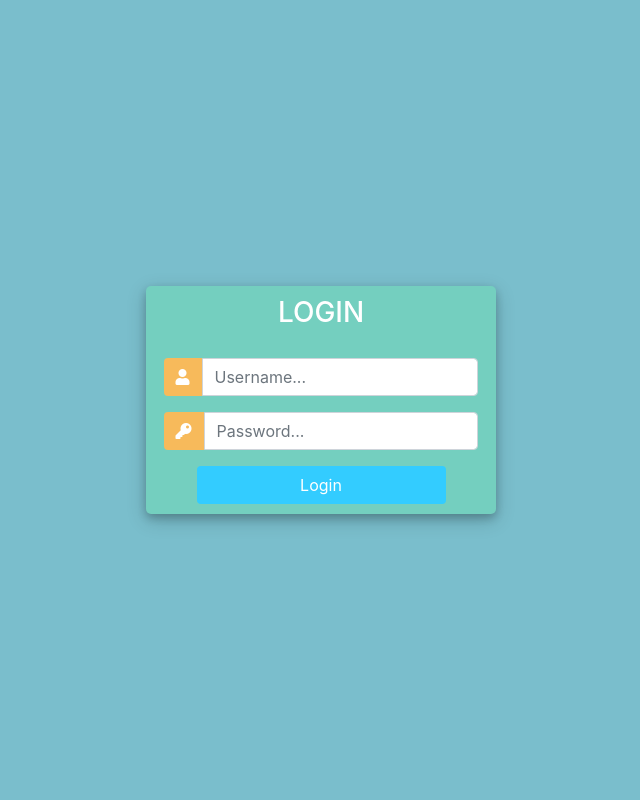
After one commit to zeref14/Courier_Services, a Django app: page /login/ in a window 1280 px wide. The commit adds this page. Shown: the whole page, without its empty margins (319-959 px from the left). Run offline with Django 3.2, Linux system fonts and the light colour scheme; some libraries are stand-ins or nearby versions.

Commit message:
added registration,login and a user page

```diff
--- a/courier/models.py
+++ b/courier/models.py
@@ -1,8 +1,10 @@
 from django.db import models
+from django.contrib.auth.models import User
 
 # Create your models here.
 
 class Student(models.Model):
+    user = models.OneToOneField(User, null=True, on_delete=models.CASCADE)
     enrollment_no= models.IntegerField(null=True)
     name= models.CharField(max_length=200,null=True)
     room_no= models.CharField(max_length=10,null=True)
--- /dev/null
+++ b/courier/templates/courier/login.html
@@ -0,0 +1,122 @@
+<!DOCTYPE html>
+<html>
+
+<head>
+	<title>Login</title>
+	<link rel="stylesheet" href="https://stackpath.bootstrapcdn.com/bootstrap/4.1.3/css/bootstrap.min.css" integrity="sha384-MCw98/SFnGE8fJT3GXwEOngsV7Zt27NXFoaoApmYm81iuXoPkFOJwJ8ERdknLPMO" crossorigin="anonymous">
+	<script src="https://ajax.googleapis.com/ajax/libs/jquery/3.3.1/jquery.min.js"></script>
+	<link rel="stylesheet" href="https://use.fontawesome.com/releases/v5.6.1/css/all.css" integrity="sha384-gfdkjb5BdAXd+lj+gudLWI+BXq4IuLW5IT+brZEZsLFm++aCMlF1V92rMkPaX4PP" crossorigin="anonymous">
+
+
+	<style>
+		body,
+		html {
+			margin: 0;
+			padding: 0;
+			height: 100%;
+			background: #7abecc !important;
+		}
+		.user_card {
+			width: 350px;
+			margin-top: auto;
+			margin-bottom: auto;
+			background: #74cfbf;
+			position: relative;
+			display: flex;
+			justify-content: center;
+			flex-direction: column;
+			padding: 10px;
+			box-shadow: 0 4px 8px 0 rgba(0, 0, 0, 0.2), 0 6px 20px 0 rgba(0, 0, 0, 0.19);
+			-webkit-box-shadow: 0 4px 8px 0 rgba(0, 0, 0, 0.2), 0 6px 20px 0 rgba(0, 0, 0, 0.19);
+			-moz-box-shadow: 0 4px 8px 0 rgba(0, 0, 0, 0.2), 0 6px 20px 0 rgba(0, 0, 0, 0.19);
+			border-radius: 5px;
+
+		}
+
+		.form_container {
+			margin-top: 20px;
+		}
+
+		#form-title{
+			color: #fff;
+
+		}
+
+		.login_btn {
+			width: 100%;
+			background: #33ccff !important;
+			color: white !important;
+		}
+		.login_btn:focus {
+			box-shadow: none !important;
+			outline: 0px !important;
+		}
+		.login_container {
+			padding: 0 2rem;
+		}
+		.input-group-text {
+			background: #f7ba5b !important;
+			color: white !important;
+			border: 0 !important;
+			border-radius: 0.25rem 0 0 0.25rem !important;
+		}
+		.input_user,
+		.input_pass:focus {
+			box-shadow: none !important;
+			outline: 0px !important;
+		}
+
+		#messages{
+			background-color: grey;
+			color: #fff;
+			padding: 10px;
+			margin-top: 10px;
+		}
+	</style>
+
+</head>
+<body>
+	<div class="container h-100">
+		<div class="d-flex justify-content-center h-100">
+			<div class="user_card">
+				<div class="d-flex justify-content-center">
+
+
+					<h3 id="form-title">LOGIN</h3>
+				</div>
+				<div class="d-flex justify-content-center form_container">
+					<form method="POST" action="">
+                        {% csrf_token %}
+						<div class="input-group mb-3">
+							<div class="input-group-append">
+								<span class="input-group-text"><i class="fas fa-user"></i></span>
+							</div>
+							<input type="text" name="username" placeholder="Username..." class="form-control">
+						</div>
+						<div class="input-group mb-2">
+							<div class="input-group-append">
+								<span class="input-group-text"><i class="fas fa-key"></i></span>
+							</div>
+								<input type="password" name="password" placeholder="Password..." class="form-control" >
+						</div>
+
+							<div class="d-flex justify-content-center mt-3 login_container">
+				 				<input class="btn login_btn" type="submit" value="Login">
+				   			</div>
+					</form>
+
+				</div>
+                {% for message in messages %}
+
+                    <p id="messages">{{ message }}</p>
+                {% endfor %}
+
+
+
+				</div>
+			</div>
+		</div>
+	</div>
+</body>
+
+</html>
--- a/courier/urls.py
+++ b/courier/urls.py
@@ -12,4 +12,8 @@ urlpatterns = [
     path('update_courier/<str:pk>/',views.updateCourier,name='update_courier'),
     path('remove_courier/<str:pk>/',views.deleteOrder,name='remove_courier'),
     path('update_student/<str:pk>/',views.updateStudent,name='update_student'),
+    path('register/',views.registerPage,name='register'),
+    path('login/',views.loginPage,name='login'),
+    path('user/',views.userPage,name='user-page'),
+    path('logout/',views.logoutUser,name='logout'),
 ]
--- a/courier/views.py
+++ b/courier/views.py
@@ -1,51 +1,118 @@
-from django.shortcuts import render,redirect
+from django.shortcuts import render, redirect
 from .models import *
 from .forms import *
 from django.forms import inlineformset_factory
 from .filters import *
 from django.core.mail import send_mail
+from django.contrib.auth.models import Group
+from django.contrib.auth import authenticate, login, logout
+from django.contrib.auth.decorators import login_required
+from django.contrib import messages
+from .decorators import *
+
+
 # Create your views here.
+@unauthenticated_user
+def loginPage(request):
+    if request.method == 'POST':
+        username = request.POST.get('username')
+        password = request.POST.get('password')
+        user = authenticate(request, username=username, password=password)
+        if user is not None:
+            login(request, user)
+            return redirect('home')
+        else:
+            messages.info(request, 'Username or Password is incorrect')
 
+    return render(request, 'courier/login.html')
+
+
+def logoutUser(request):
+    logout(request)
+    return redirect('login')
+
+
+@login_required(login_url='login')
+@allowed_users(allowed_roles=['admin'])
+def registerPage(request):
+    form = CreateUserForm()
+    if request.method == 'POST':
+        form = CreateUserForm(request.POST)
+        if form.is_valid():
+            user = form.save()
+            group = Group.objects.get(name='student')
+            user.groups.add(group)
+            Student.objects.create(
+                user=user,
+                room_no=form.cleaned_data.get('username'),
+            )
+
+            print("Acoount was created")
+            return redirect('home')
+
+    context = {'form': form}
+    return render(request, 'courier/register_student.html', context)
+
+
+@login_required(login_url='login')
+@allowed_users(allowed_roles=['student'])
+def userPage(request):
+    orders = request.user.student.order_set.all()
+    total_orders = orders.count()
+    delivered = orders.filter(status='Delivered').count()
+    pending = orders.filter(status='Pending').count()
+    context = {'orders': orders, 'total_orders': total_orders, 'delivered': delivered, 'pending': pending}
+    return render(request, 'courier/user.html',context)
+
+
+@login_required(login_url='login')
+@admin_only
 def home(request):
     orders = Order.objects.all().order_by('-date_created')
     students = Student.objects.all().order_by('id')
-
 
     total_students = students.count()
     total_orders = orders.count()
 
     myFilter = StudentFilter(request.GET, queryset=students)
-    students=myFilter.qs
+    students = myFilter.qs
 
     delivered = orders.filter(status='Delivered').count()
     pending = orders.filter(status='Pending').count()
 
     context = {'orders': orders, 'students': students, 'total_students': total_students, 'total_orders': total_orders
-        , 'delivered': delivered, 'pending': pending,'myFilter':myFilter}
+        , 'delivered': delivered, 'pending': pending, 'myFilter': myFilter}
 
-    return  render(request,'courier/dashboard.html',context)
-
-def student(request,pk_test):
-    student= Student.objects.get(id=pk_test)
-    orders=student.order_set.all().order_by('-date_created')
-    total_order=orders.count()
-
-    myFilter=OrderFilter(request.GET,queryset=orders)
-    orders=myFilter.qs
-
-    context={'student':student,'orders':orders,'total_order':total_order,'myFilter':myFilter}
-    return render(request,'courier/student.html',context)
-
-def company(request):
-    companys=Company.objects.all()
-    return render(request,'courier/company.html',{'companys':companys})
-
-def createCourier(request,pk):
+    return render(request, 'courier/dashboard.html', context)
 
 
-    OrderFormSet= inlineformset_factory(Student,Order,fields=('company','status'),extra=1)
-    student=Student.objects.get(id=pk)
-    formset=OrderFormSet(queryset=Order.objects.none(),instance=student)
+@login_required(login_url='login')
+@allowed_users(allowed_roles=['admin'])
+def student(request, pk_test):
+    student = Student.objects.get(id=pk_test)
+    orders = student.order_set.all().order_by('-date_created')
+    total_order = orders.count()
+
+    myFilter = OrderFilter(request.GET, queryset=orders)
+    orders = myFilter.qs
+
+    context = {'student': student, 'orders': orders, 'total_order': total_order, 'myFilter': myFilter}
+    return render(request, 'courier/student.html', context)
+
+
+@login_required(login_url='login')
+@allowed_users(allowed_roles=['admin'])
+def company(request):
+    companys = Company.objects.all()
+    return render(request, 'courier/company.html', {'companys': companys})
+
+
+@login_required(login_url='login')
+@allowed_users(allowed_roles=['admin'])
+def createCourier(request, pk):
+    OrderFormSet = inlineformset_factory(Student, Order, fields=('company', 'status'), extra=1)
+    student = Student.objects.get(id=pk)
+    formset = OrderFormSet(queryset=Order.objects.none(), instance=student)
     if request.method == 'POST':
 
         formset = OrderFormSet(request.POST, instance=student)
@@ -58,46 +125,52 @@ def createCourier(request,pk):
                       fail_silently=False)
             return redirect('/')
 
+    context = {'formset': formset, 'student': student}
 
-    context={'formset':formset,'student':student}
+    return render(request, 'courier/courier_form.html', context)
 
-    return render(request,'courier/courier_form.html',context)
 
-def updateCourier(request,pk):
-
-    order= Order.objects.get(id=pk)
-    form= OrderForm(instance=order)
+@login_required(login_url='login')
+@allowed_users(allowed_roles=['admin'])
+def updateCourier(request, pk):
+    order = Order.objects.get(id=pk)
+    form = OrderForm(instance=order)
     if request.method == 'POST':
-        form= OrderForm(request.POST,instance=order)
+        form = OrderForm(request.POST, instance=order)
         if form.is_valid():
             form.save()
-            send_mail('Your courier is '+order.status+ ' at the BHAWAN',
+            send_mail('Your courier is ' + order.status + ' at the BHAWAN',
                       'This is an auto-generated email.Please do not reply. ',
                       'Rajeev Bhawan',
                       [order.student.email],
                       fail_silently=False)
             return redirect('home')
-    context={'form':form}
-    return render(request,'courier/update_form.html',context)
+    context = {'form': form}
+    return render(request, 'courier/update_form.html', context)
 
+
+@login_required(login_url='login')
+@allowed_users(allowed_roles=['admin'])
 def deleteOrder(request, pk):
+    order = Order.objects.get(id=pk)
+    if request.method == "POST":
+        order.delete()
+        return redirect('home')
 
-	order = Order.objects.get(id=pk)
-	if request.method == "POST":
-		order.delete()
-		return redirect('home')
+    context = {'item': order}
+    return render(request, 'courier/remove_courier.html', context)
 
-	context = {'item':order}
-	return render(request, 'courier/remove_courier.html', context)
 
-def updateStudent(request,pk):
-    student=Student.objects.get(id=pk)
-    form=StudentForm(instance=student)
+@login_required(login_url='login')
+@allowed_users(allowed_roles=['admin'])
+def updateStudent(request, pk):
+    student = Student.objects.get(id=pk)
+    form = StudentForm(instance=student)
     if request.method == 'POST':
-        form=StudentForm(request.POST,instance=student)
+        form = StudentForm(request.POST, instance=student)
         if form.is_valid():
             form.save()
             return redirect('home')
 
-    context={'form':form}
-    return render(request,'courier/update_form.html',context)
+    context = {'form': form}
+    return render(request, 'courier/update_form.html', context)
```
Also changed, not shown: courier/decorators.py (added, +43 -0 lines), courier/forms.py (+10 -1 lines), courier/templates/courier/navbar.html (+14 -0 lines), courier/templates/courier/register_student.html (added, +24 -0 lines), courier/templates/courier/user.html (added, +37 -0 lines), courier/migrations/0005_student_user.py (added), db.sqlite3.
